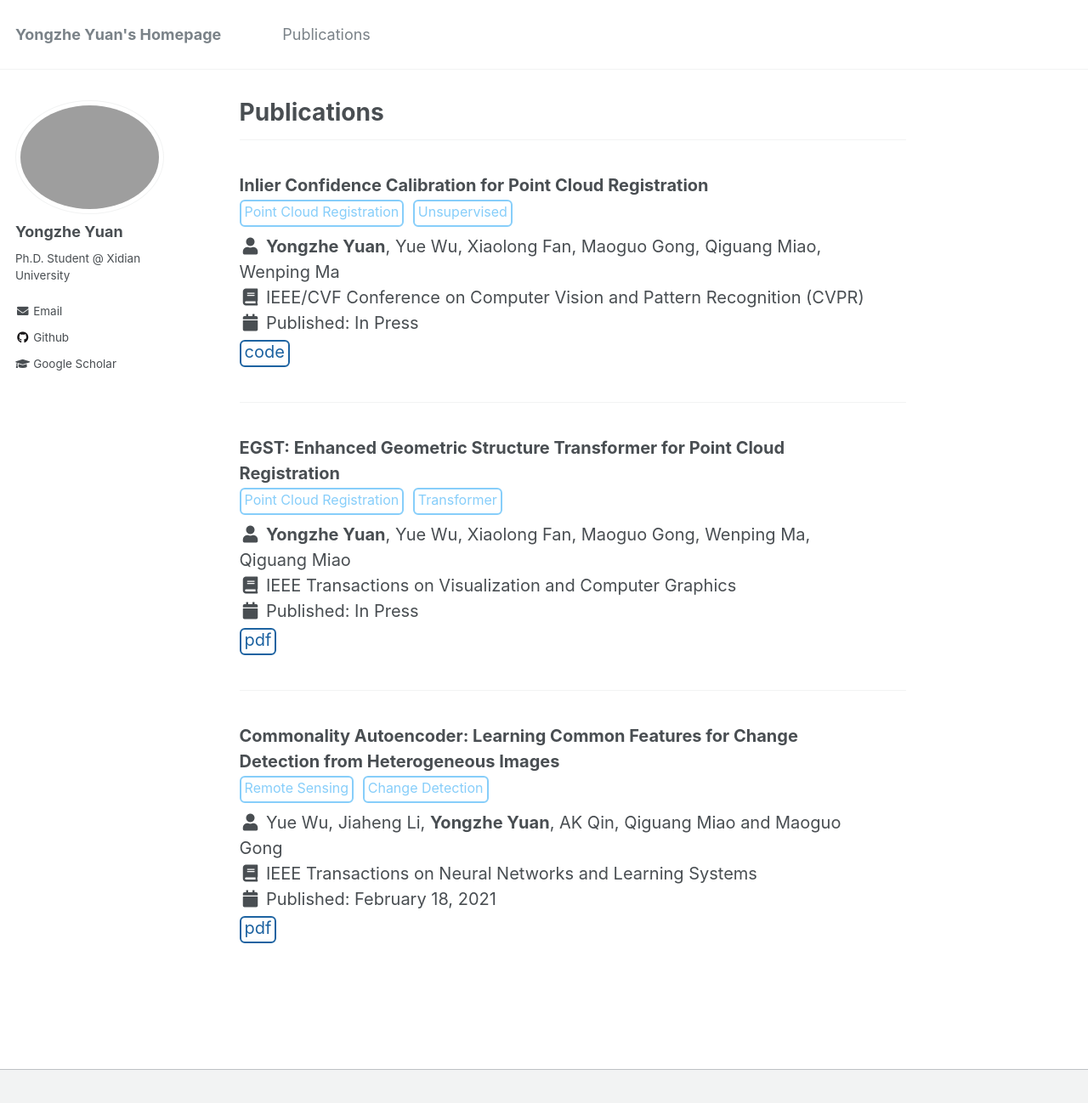
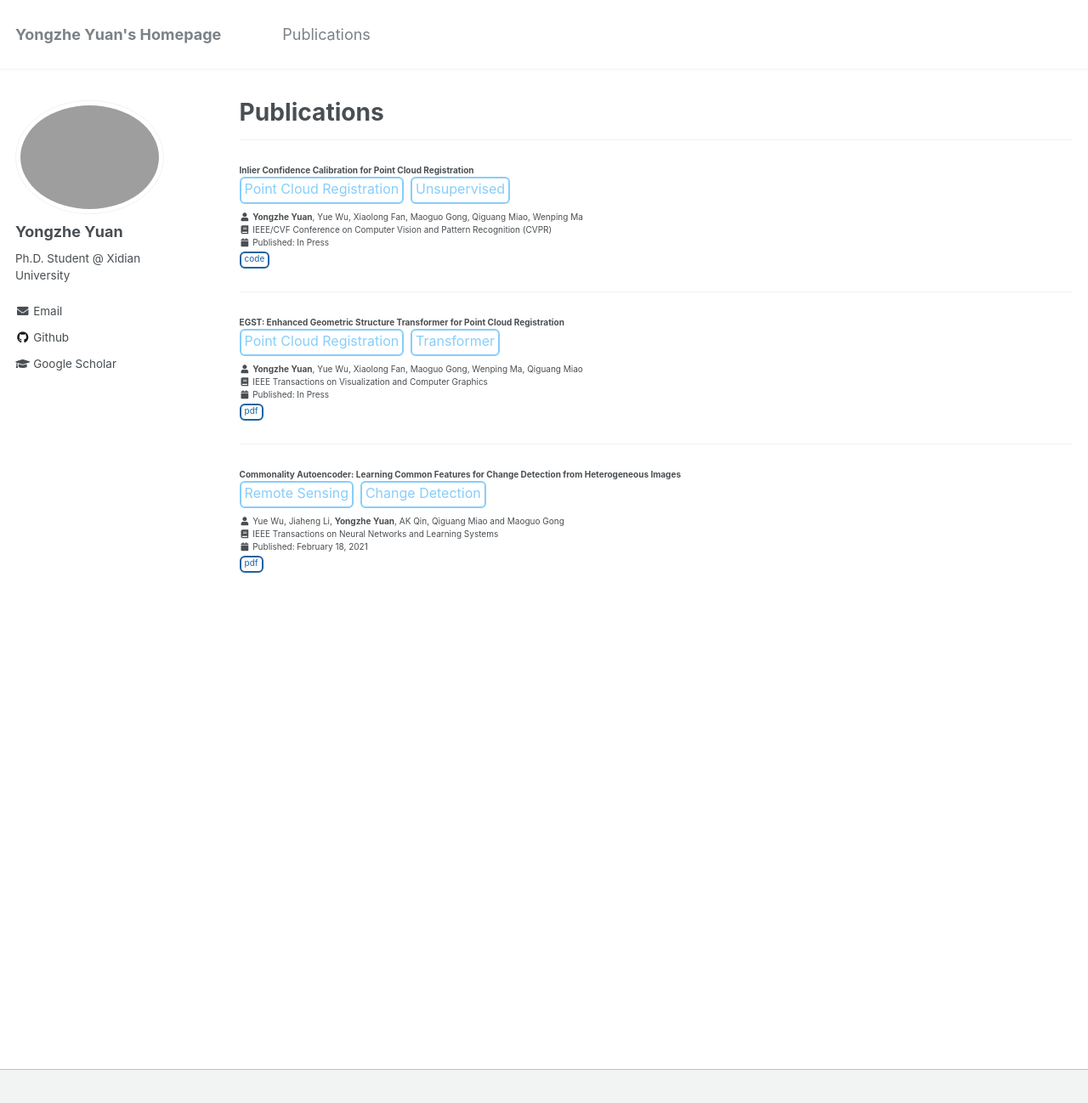
Before and after one commit to YYZMARS/YYZMARS.github.io, a Jekyll site: the page built from _pages/publications.md, in a window 1280 px wide and 1331 px high. Shown: the top 1298 px of the window at 85% size. Built offline with Jekyll 4.4.1, drawn with Linux system fonts in a browser that asks for light colours.

Commit message:
Update archive-single-pub2.html

```diff
--- a/_includes/archive-single-pub2.html
+++ b/_includes/archive-single-pub2.html
@@ -12,8 +12,8 @@
   {% assign title = post.title %}
 {% endif %}
 
-<hr style="width:80%;text-align:left;margin-left:0">
-<div class="{{ include.type | default: "list" }}__item" style="font-size: 20px;">
+<hr style="width:100%;text-align:left;margin-left:0">
+<div class="{{ include.type | default: "list" }}__item" style="font-size: 10px;">
 
     <div class="archive__item-entry">
 
```
